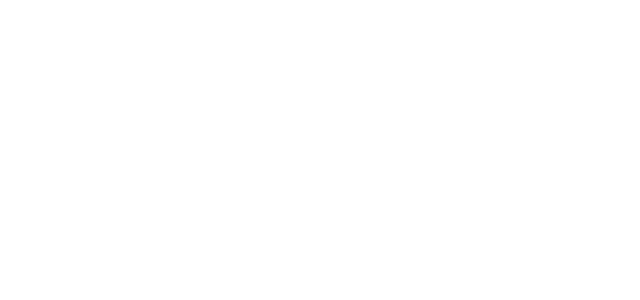
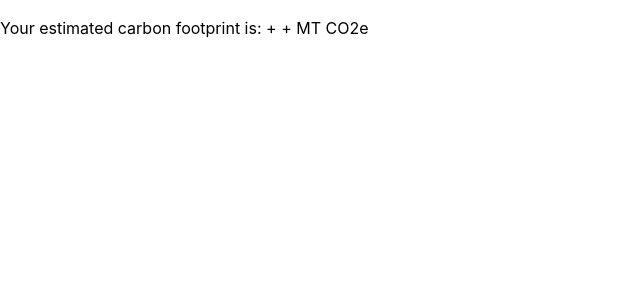
Before and after one commit to Amisha-100/terratrace, a React (Create React App) app: page /results in a window 1280 px wide. Before the commit this address had no page. Shown: the top 300 px of the page, without its empty margins (0-640 px from the left). Built offline with nearby package versions, Linux system fonts and the light colour scheme.

Commit message:
feat: add results page

```diff
--- a/src/App.js
+++ b/src/App.js
@@ -3,6 +3,7 @@
 import ElectricityUsageForm from './ElectricityUsageForm';
 import FlightUsageForm from './FlightUsageForm';
 import VehicleUsageForm from './VehicleUsageForm';
+import Results from './Results';
 
 function App() {
   return (
@@ -12,6 +13,7 @@
         <Route path="/electricity-usage" element={<ElectricityUsageForm />} />
         <Route path="/flight-usage" element={<FlightUsageForm />} />
         <Route path="/vehicle-usage" element={<VehicleUsageForm />} />
+        <Route path="/results" element={<Results />} />
       </Routes>
     </BrowserRouter>
   );
--- a/src/ElectricityUsageForm.js
+++ b/src/ElectricityUsageForm.js
@@ -142,18 +142,6 @@
         </h2>
 
         <form onSubmit={handleSubmit} className="flex flex-col">
-          <div className="mb-4">
-            <label htmlFor="value" className="block text-gray-700 font-sora">
-              Enter value
-            </label>
-            <input
-              type="number"
-              id="value"
-              value={electricityUsage}
-              onChange={(e) => setElectricityUsage(e.target.value)}
-              className="w-full border border-gray-300 rounded-md px-3 py-2 focus:outline-none focus:ring-2 focus:ring-green-500"
-            />
-          </div>
 
           <div className="mb-4">
             <label htmlFor="unit" className="block text-gray-700 font-sora">
@@ -169,6 +157,18 @@
               <option value="MWh">MWh</option>
             </select>
           </div>
+          <div className="mb-4">
+            <label htmlFor="value" className="block text-gray-700 font-sora">
+              Enter value
+            </label>
+            <input
+              type="number"
+              id="value"
+              value={electricityUsage}
+              onChange={(e) => setElectricityUsage(e.target.value)}
+              className="w-full border border-gray-300 rounded-md px-3 py-2 focus:outline-none focus:ring-2 focus:ring-green-500"
+            />
+          </div>
 
           <button
             type="submit"
--- a/src/FlightUsageForm.js
+++ b/src/FlightUsageForm.js
@@ -1,83 +1,11 @@
-// import React, { useState } from 'react';
-// import { useLocation } from 'react-router-dom';
-
-// function FlightUsageForm() {
-//   const [flightPassenger, setFlightPassenger] = useState('');
-//   const [flightCarbonFootprint, setFlightCarbonFootprint] = useState(null);
-//   const location = useLocation();
-//   const { electricCarbonFootprint, vehicleCarbonFootprint } = location.state || {};  // Access the passed state
-
-//   const handleSubmit = async (e) => {
-//     e.preventDefault();
-
-//     const data = {
-//         type: "flight",
-//         passengers: parseInt(flightPassenger),
-//         legs: [
-//             { departure_airport: "bom", destination_airport: "cok" },
-//             { departure_airport: "cok", destination_airport: "bom" }
-//         ]
-//     };
-
-//     try {
-//         const apiKey = process.env.REACT_APP_CARBON_INTERFACE_API_KEY;
-
-//         const response = await fetch('https://www.carboninterface.com/api/v1/estimates', {
-//             method: 'POST',
-//             headers: {
-//                 'Content-Type': 'application/json',
-//                 'Authorization': `Bearer ${apiKey}`
-//             },
-//             body: JSON.stringify(data)
-//         });
-
-//         if (!response.ok) {
-//             throw new Error(`HTTP error! Status: ${response.status}`);
-//         }
-
-//         const result = await response.json();
-//         console.log(result);
-//         setFlightCarbonFootprint(result.data.attributes.carbon_mt);
-//     } catch (error) {
-//         console.error(error);
-//     }
-//   };
-
-//   return (
-//     <div className="bg-inherit flex flex-col items-center justify-center h-screen">
-//       <h1 className="text-2xl font-bold mb-4">Flight Usage</h1>
-//       <form onSubmit={handleSubmit} className="flex flex-col items-center">
-//         <textarea
-//           placeholder="Enter number of flights taken in past year (e.g., 3)"
-//           value={flightPassenger}
-//           onChange={(e) => setFlightPassenger(e.target.value)}
-//           className="w-full p-4 border border-gray-300 rounded-md mb-4"
-//         />
-//         <button
-//           type="submit"
-//           className="bg-blue-500 hover:bg-blue-700 text-white font-bold py-2 px-4 rounded"
-//         >
-//           Calculate Carbon Footprint
-//         </button>
-//       </form>
-
-//       {flightCarbonFootprint && (
-//         <div className="mt-4">
-//           <p>Your estimated carbon footprint is: {flightCarbonFootprint} + {electricCarbonFootprint} + {vehicleCarbonFootprint} MT CO2e</p>
-//         </div>
-//       )}
-//     </div>
-//   );
-// }
-
-// export default FlightUsageForm;
-
 import React, { useState } from 'react';
 import { useLocation } from 'react-router-dom';
+import { useNavigate } from 'react-router-dom';
 
 function FlightUsageForm() {
   const [flightPassenger, setFlightPassenger] = useState('');
   const [flightCarbonFootprint, setFlightCarbonFootprint] = useState(null);
+  const navigate = useNavigate(); // useNavigate hook for navigation
   const location = useLocation();
   const { electricCarbonFootprint, vehicleCarbonFootprint } = location.state || {};  // Access the passed state
 
@@ -111,6 +39,18 @@
 
         const result = await response.json();
         console.log(result);
+
+        if (result.data && result.data.attributes) {
+          const carbonFootprint = result.data.attributes.carbon_mt;
+
+          // Navigate to the new page after form submission
+          navigate('/results', { state: { electricCarbonFootprint: electricCarbonFootprint,
+              vehicleCarbonFootprint: vehicleCarbonFootprint,
+              flightCarbonFootprint: carbonFootprint
+           } });
+      } else {
+          console.error("Unexpected API response structure", result);
+      }
         setFlightCarbonFootprint(result.data.attributes.carbon_mt);
     } catch (error) {
         console.error(error);
@@ -144,11 +84,11 @@
             Calculate Carbon Footprint
           </button>
         </form>
-        {flightCarbonFootprint && (
+        {/* {flightCarbonFootprint && (
         <div className="mt-4">
           <p>Your estimated carbon footprint is: {flightCarbonFootprint} + {electricCarbonFootprint} + {vehicleCarbonFootprint} MT CO2e</p>
         </div>
-      )}
+      )} */}
       </div>
     </div>
   );
--- /dev/null
+++ b/src/Results.js
@@ -0,0 +1,16 @@
+import React from 'react'
+import { useLocation } from 'react-router-dom';
+
+const Results = () => {
+  const location = useLocation();
+  const { electricCarbonFootprint, vehicleCarbonFootprint, flightCarbonFootprint } = location.state || {};
+  return (
+    <div>
+        <div className="mt-4">
+          <p>Your estimated carbon footprint is: {electricCarbonFootprint} + {vehicleCarbonFootprint} + {flightCarbonFootprint} MT CO2e</p>
+        </div>
+    </div>
+  )
+}
+
+export default Results
--- a/src/VehicleUsageForm.js
+++ b/src/VehicleUsageForm.js
@@ -85,7 +85,6 @@
           value={distanceValue}
           onChange={(e) => setDistanceValue(e.target.value)}
           className="w-full border border-gray-300 rounded-md px-3 py-2 focus:outline-none focus:ring-2 focus:ring-green-500"
-     //   className="w-full border border-gray-300 rounded-md px-3 py-2 focus:outline-none focus:ring-2 focus:ring-green-500"
         />
       </div>
         <button
```
